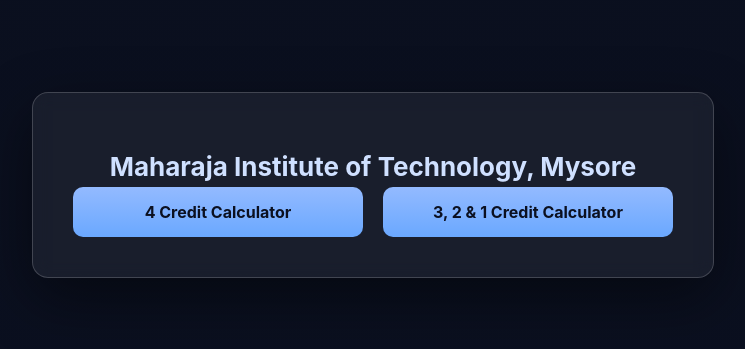
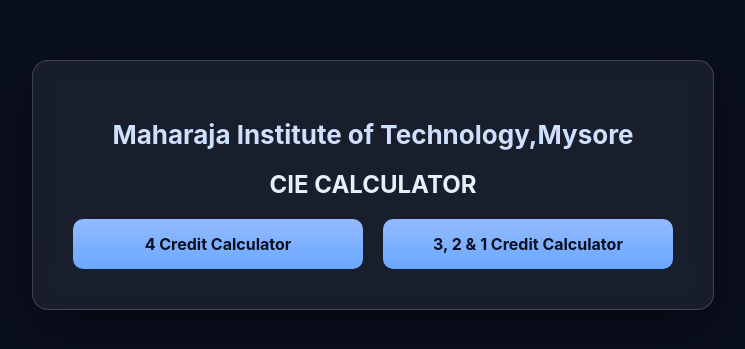
Before and after one commit to Avirath25/CIE-calculator1, a plain HTML site: page index.html in a window 1280 px wide. Shown: the part 215-564 px from the top of the page, without its empty margins (267-1012 px from the left). Drawn offline with Linux system fonts and the light colour scheme.

Commit message:
Update index.html

```diff
--- a/index.html
+++ b/index.html
@@ -68,8 +68,9 @@
 </head>
 <body>
   <div class="container">
-    <!-- College Name -->
-    <h1>Maharaja Institute of Technology, Mysore</h1>
+
+    <h1>Maharaja Institute of Technology,Mysore</h1>
+    <H2><B>CIE CALCULATOR</B></H2>
 
     <!-- Options -->
     <div class="btn-container">
```
